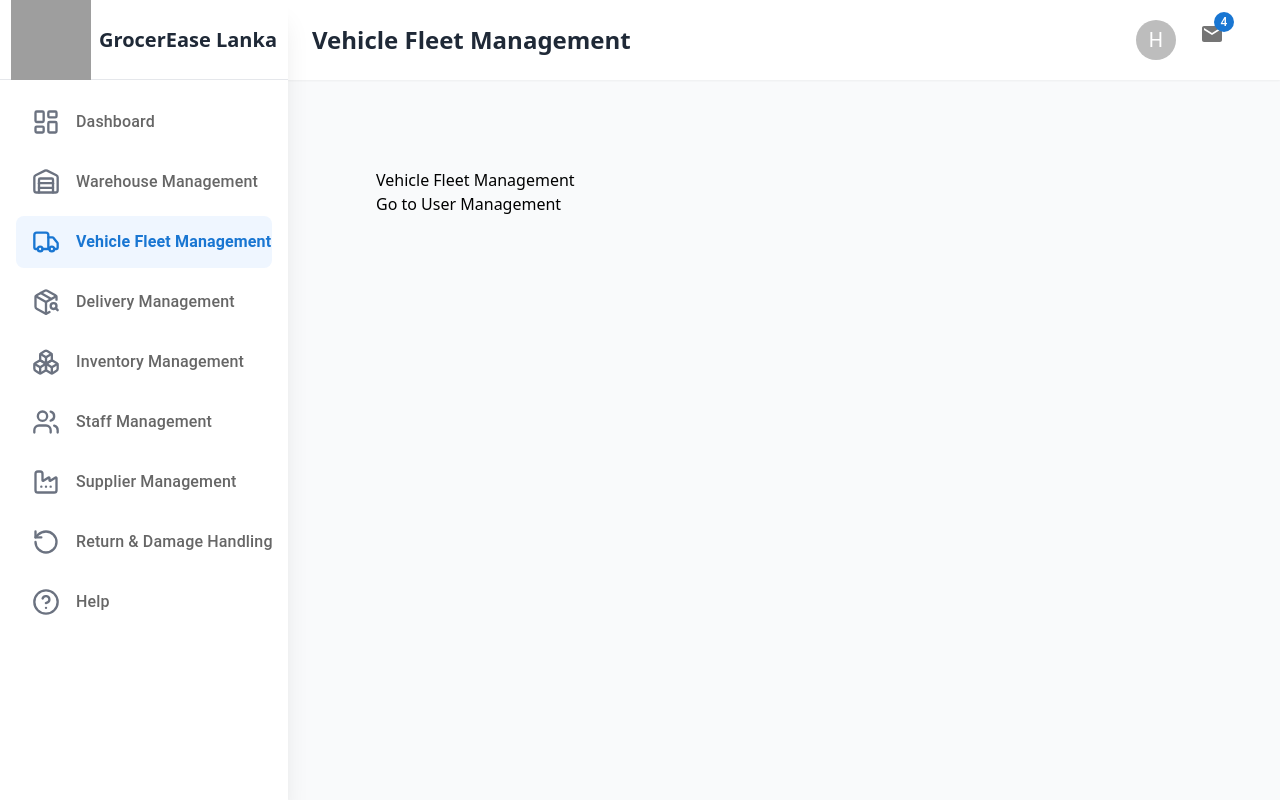
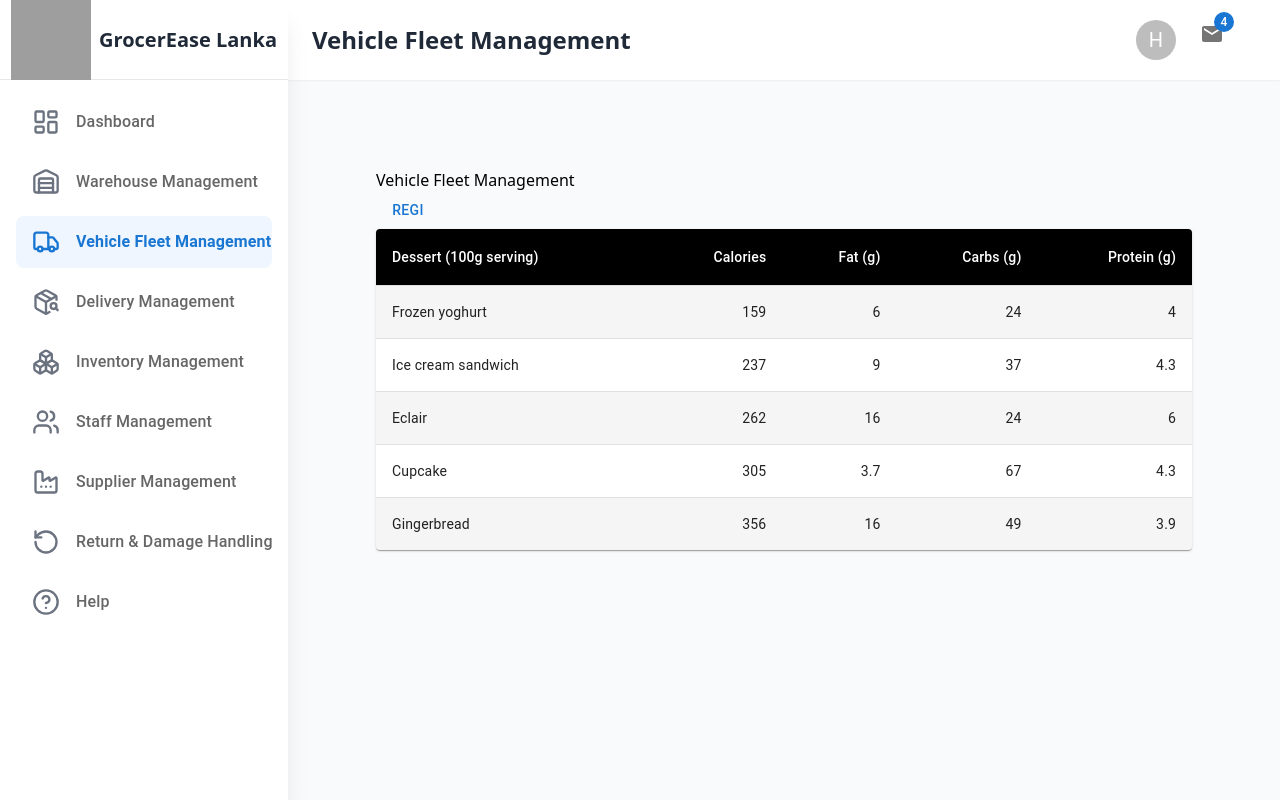
Before and after one commit to dulsara30/logistics-management-system, a React (Vite) app in the folder frontend/: page /fleet in a window 1280 px wide. Built offline with nearby package versions, Linux system fonts and the light colour scheme; grey boxes are pictures that could not be loaded.

Commit message:
create vehicle registration form and vehicle table

```diff
--- a/frontend/src/component/DashBoard1.jsx
+++ b/frontend/src/component/DashBoard1.jsx
@@ -152,8 +152,8 @@
         {/* Page Content */}
 
         <div className="p-6">
-          {/* This is where your nested route components will be rendered */}
-          <Outlet /> {/* Render the content of the active nested route */}
+
+          <Outlet />
         </div>
 
 
--- a/frontend/src/pages/DeliveryAndVehicleFleet/VehicleFleetManagement.jsx
+++ b/frontend/src/pages/DeliveryAndVehicleFleet/VehicleFleetManagement.jsx
@@ -1,6 +1,50 @@
 import { Button } from "@mui/material";
-import VehicleRegistrationForm from './VehicleRegistration.jsx'
-import { Routes, Route, useNavigate , Outlet ,Link  } from "react-router-dom";
+
+import { useNavigate   } from "react-router-dom";
+import * as React from 'react';
+import { styled } from '@mui/material/styles';
+import Table from '@mui/material/Table';
+import TableBody from '@mui/material/TableBody';
+import TableCell, { tableCellClasses } from '@mui/material/TableCell';
+import TableContainer from '@mui/material/TableContainer';
+import TableHead from '@mui/material/TableHead';
+import TableRow from '@mui/material/TableRow';
+import Paper from '@mui/material/Paper';
+
+const StyledTableCell = styled(TableCell) (({ theme }) => ({
+
+            [`&.${tableCellClasses.head}`]: {
+                backgroundColor: theme.palette.common.black,
+                color: theme.palette.common.white,
+            },
+            [`&.${tableCellClasses.body}`]: {
+                fontSize: 14,
+            },
+
+        })
+    );
+
+const StyledTableRow = styled(TableRow)(({ theme }) => ({
+  '&:nth-of-type(odd)': {
+    backgroundColor: theme.palette.action.hover,
+  },
+  // hide last border
+  '&:last-child td, &:last-child th': {
+    border: 0,
+  },
+}));
+
+function createData(name, calories, fat, carbs, protein) {
+  return { name, calories, fat, carbs, protein };
+}
+
+const rows = [
+  createData('Frozen yoghurt', 159, 6.0, 24, 4.0),
+  createData('Ice cream sandwich', 237, 9.0, 37, 4.3),
+  createData('Eclair', 262, 16.0, 24, 6.0),
+  createData('Cupcake', 305, 3.7, 67, 4.3),
+  createData('Gingerbread', 356, 16.0, 49, 3.9),
+];
 
 
 
@@ -14,7 +58,34 @@
         <h1>Vehicle Fleet Management</h1>
 
 
-        <Link to="vehicleRegistration">Go to User Management</Link>
+        <Button onClick={()=>navi('vehicleRegistration')}> Regi </Button>
+
+        <TableContainer component={Paper}>
+      <Table sx={{ minWidth: 700 }} aria-label="customized table">
+        <TableHead>
+          <TableRow>
+            <StyledTableCell>Dessert (100g serving)</StyledTableCell>
+            <StyledTableCell align="right">Calories</StyledTableCell>
+            <StyledTableCell align="right">Fat&nbsp;(g)</StyledTableCell>
+            <StyledTableCell align="right">Carbs&nbsp;(g)</StyledTableCell>
+            <StyledTableCell align="right">Protein&nbsp;(g)</StyledTableCell>
+          </TableRow>
+        </TableHead>
+        <TableBody>
+          {rows.map((row) => (
+            <StyledTableRow key={row.name}>
+              <StyledTableCell component="th" scope="row">
+                {row.name}
+              </StyledTableCell>
+              <StyledTableCell align="right">{row.calories}</StyledTableCell>
+              <StyledTableCell align="right">{row.fat}</StyledTableCell>
+              <StyledTableCell align="right">{row.carbs}</StyledTableCell>
+              <StyledTableCell align="right">{row.protein}</StyledTableCell>
+            </StyledTableRow>
+          ))}
+        </TableBody>
+      </Table>
+    </TableContainer>
 
 
         </div>
--- a/frontend/src/pages/DeliveryAndVehicleFleet/VehicleRegistration.jsx
+++ b/frontend/src/pages/DeliveryAndVehicleFleet/VehicleRegistration.jsx
@@ -1,14 +1,136 @@
 import React, { useState } from 'react';
+import {
+  TextField, FormControl, MenuItem, Box, InputLabel,
+  Select, Autocomplete, List, ListItem, ListItemButton,
+  ListItemText, ListItemAvatar, Avatar, Checkbox
+} from '@mui/material';
+
+export default function VehicleRegistrationForm() {
+  const [vehicleType, setVehicleType] = useState('');
+  const [vehicleBrand, setVehicleBrand] = useState('');
+  const [loadCapacity, setLoadCapacity] = useState('');
+  const [checked, setChecked] = useState([1]);
+
+  const handleTypeChange = (event) => {
+    setVehicleType(event.target.value);
+  };
+
+  const handleLoadChange = (event) => {
+    setLoadCapacity(event.target.value);
+  };
 
 
-export default function VehicleRegistrationForm() {
-    return(
 
-        <div className="p-16">
-        <h1>DeliveryManagement</h1>
+  {/* handling the driver selection */}
 
-        <h1>HI this is vehicle registrationadfvaefgergqergefvadfvergefvaedfg35gerfvq3fgerwdfihbwierfbierfbwirjfbiwjfnvfrvgetgertheg</h1>
-        </div>
+  const handleToggle = (value) => () => {
 
+    setChecked([value]);
+  };
+
+  const vehicleBrandOptions = [
+    'Toyota', 'Nissan', 'Mitzubhishi', 'Isuzu',
+    'Benz', 'Hyundai', 'Honda', 'Bajaj',
+    'TATA', 'Leyland', 'Piageo'
+  ];
+
+  return (
+    <div className="p-16">
+      <Box sx={{ display: 'grid', gridTemplateColumns: 'repeat(2, 1fr)', gap: 2 }}>
+        {/* Vehicle Registration Number */}
+        <TextField
+          label="Vehicle Registration Number"
+          variant="outlined"
+          fullWidth
+        />
+
+        {/* Vehicle Type */}
+        <FormControl fullWidth>
+          <InputLabel id="vehicle-type-label">Vehicle Type</InputLabel>
+          <Select
+            labelId="vehicle-type-label"
+            value={vehicleType}
+            label="Vehicle Type"
+            onChange={handleTypeChange}
+          >
+            <MenuItem value="">-- Select any vehicle type --</MenuItem>
+            <MenuItem value="Lorry">Lorry</MenuItem>
+            <MenuItem value="Van">Van</MenuItem>
+            <MenuItem value="Three wheeler">Three Wheeler</MenuItem>
+          </Select>
+        </FormControl>
+
+        {/* Vehicle Brand */}
+        <FormControl fullWidth>
+          <Autocomplete
+            freeSolo
+            options={vehicleBrandOptions}
+            value={vehicleBrand}
+
+            onChange={(event, newValue) => setVehicleBrand(newValue)}
+
+            onInputChange={(event, newInputValue) => setVehicleBrand(newInputValue)}
+
+            renderInput={(params) => (
+              <TextField {...params} label="Vehicle Brand" variant="outlined" />
+            )}
+
+          />
+        </FormControl>
+
+        {/* Load Capacity */}
+        <TextField
+          label="Load Capacity"
+          variant="filled"
+          type="number"
+          value={loadCapacity}
+          onChange={handleLoadChange}
+          fullWidth
+        />
+      </Box>
+
+      {/* Checkbox Driver selection */}
+
+      <Box mt={4}>
+
+        <h3>Assign Driver to the vehicle:</h3>
+
+        <List dense sx={{ width: '100%', maxWidth: 360, bgcolor: 'background.paper' }}>
+
+          {[0, 1, 2, 3].map((value) => {
+
+            const labelId = `checkbox-list-secondary-label-${value}`;
+            return (
+
+              <ListItem
+                key={value}
+
+                secondaryAction={
+
+                  <Checkbox
+                    edge="end"
+                    onChange={handleToggle(value)}
+                    checked={checked.includes(value)}
+                    inputProps={{ 'aria-labelledby': labelId }}
+                  />
+
+                }
+                disablePadding
+              >
+
+                <ListItemButton>
+                  <ListItemAvatar>
+                    <Avatar alt={`Avatar ${value + 1}`} src={`/static/images/avatar/${value + 1}.jpg`} />
+                  </ListItemAvatar>
+                  <ListItemText id={labelId} primary={`Driver ${value + 1}`} />
+                </ListItemButton>
+              </ListItem>
+            );
+          })}
+        </List>
+      </Box>
+
+
+    </div>
   );
 }
```
